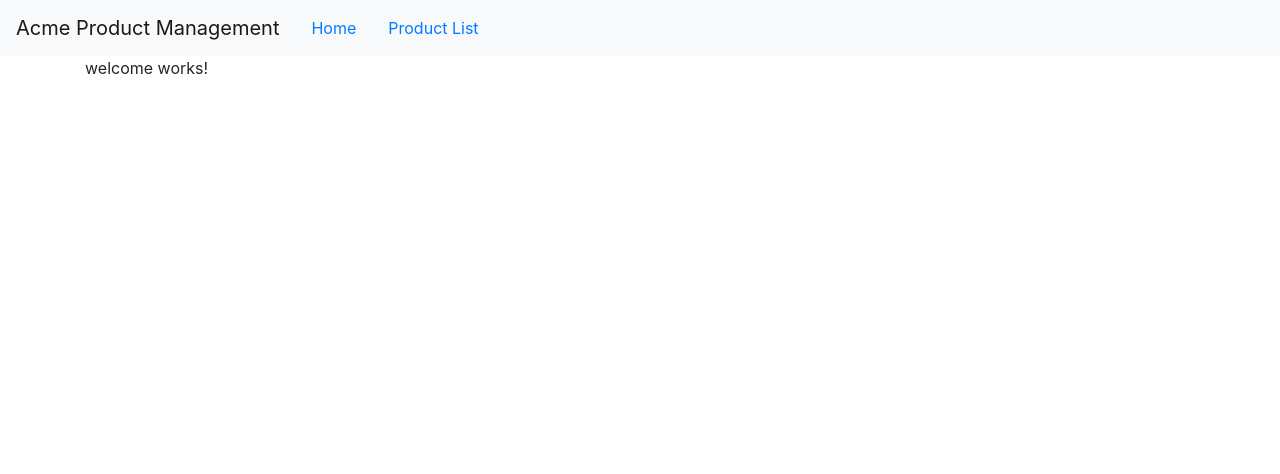
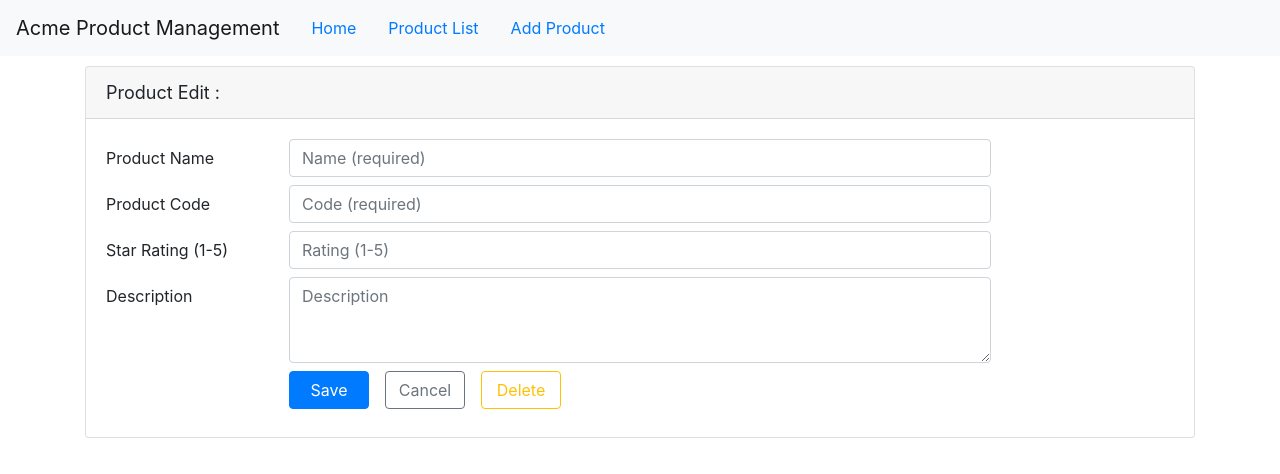
Before and after one commit to YoniWitz/ACME, an Angular app: page /products/0/edit in a window 1280 px wide. Before the commit this address led to /welcome. Shown: the top 474 px of the page. Built offline with nearby package versions, Linux system fonts and the light colour scheme.

Commit message:
changed a whole bunch of stuff

```diff
--- a/src/app/app.component.ts
+++ b/src/app/app.component.ts
@@ -8,6 +8,7 @@
       <ul class='nav nav-pills'>
         <li><a class='nav-link' [routerLink]="['/welcome']">Home</a></li>
         <li><a class='nav-link' [routerLink]="['/products']">Product List</a></li>
+        <li><a class='nav-link' [routerLink]="['/products/0/edit']">Add Product</a></li>
       </ul>
     </nav>
     <div class='container'>
--- a/src/app/app.module.ts
+++ b/src/app/app.module.ts
@@ -5,7 +5,7 @@
 
 import { AppComponent } from './app.component';
 import { WelcomeComponent } from './welcome/welcome.component';
-import { ProductModule } from './product/product.module'
+import { ProductModule } from './product/product.module';
 
 let arrayOfRoutes: Route[] = [
   { path: 'welcome', component: WelcomeComponent },
--- a/src/app/product/product-details/product-details.component.html
+++ b/src/app/product/product-details/product-details.component.html
@@ -44,7 +44,7 @@
                         <i class='fa fa-chevron-left'></i>Back
                     </button>
                     <button class="btn btn-outline-primary"
-                            [routerLink]="['/products', product.productId]">
+                            [routerLink]="['/products', product.productId, 'edit']">
                         Edit
                     </button>
                 </tr>
--- a/src/app/product/product-edit/product-edit.component.html
+++ b/src/app/product/product-edit/product-edit.component.html
@@ -1,6 +1,6 @@
 <div class="card">
     <div class="card-header">
-        {{pageTitle}} : {{product.productName}}
+        {{pageTitle}} :
     </div>
 
     <div class="card-body">
@@ -15,7 +15,17 @@
                            id="productNameId"
                            type="text"
                            placeholder="Name (required)"
-                           formControlName="productName" />
+                           formControlName="productName"
+                           [ngClass]="{'is-invalid': (productForm.get('productName').touched || productForm.get('productName').dirty) && !productForm.get('productName').valid }" />
+                    <span class="invalid-feedback">
+                        <span *ngIf="productForm.get('productName').errors?.required">
+                            Please enter product name.
+                        </span>
+                        <span
+                              *ngIf="productForm.get('productName').errors?.minlength || productForm.get('productName').errors?.maxlength">
+                            The product name must be longer than 3 characters and no longer than 50
+                        </span>
+                    </span>
                 </div>
             </div>
 
@@ -27,7 +37,13 @@
                            id="productCodeId"
                            type="text"
                            placeholder="Code (required)"
-                           formControlName="productCode" />
+                           formControlName="productCode"
+                           [ngClass]="{'is-invalid': (productForm.get('productCode').touched || productForm.get('productCode').dirty) && !productForm.get('productCode').valid }" />
+                    <span class="invalid-feedback">
+                        <span *ngIf="productForm.get('productCode').errors?.required">
+                            Please enter product code.
+                        </span>
+                    </span>
                 </div>
             </div>
 
@@ -38,9 +54,15 @@
                 <div class="col-md-8">
                     <input class="form-control"
                            id="starRatingId"
-                           type="text"
+                           type="number"
                            placeholder="Rating (1-5)"
-                           formControlName="starRating" />
+                           formControlName="starRating"
+                           [ngClass]="{'is-invalid': (productForm.get('starRating').touched || productForm.get('starRating').dirty) && !productForm.get('starRating').valid }" />
+                    <span class="invalid-feedback">
+                        <span *ngIf="productForm.get('starRating').errors?.range">
+                            Please enter rating between 1 and 5
+                        </span>
+                    </span>
                 </div>
             </div>
 
--- a/src/app/product/product-edit/product-edit.component.ts
+++ b/src/app/product/product-edit/product-edit.component.ts
@@ -1,47 +1,50 @@
 import { Component, OnInit } from '@angular/core';
-import { FormGroup, FormBuilder, Validators, ValidatorFn, AbstractControl } from '@angular/forms';
+import { FormGroup, FormBuilder, Validators } from '@angular/forms';
 import { ActivatedRoute, Router } from '@angular/router';
 import { IProduct } from 'src/app/shared/IProduct';
 import { ProductService } from 'src/app/shared/product.service';
-
-function range(minValue: number, maxValue: number): ValidatorFn {
-  return (c: AbstractControl): { [key: string]: boolean } | null => {
-    if (c.value != null && (isNaN(c.value) || c.value < minValue || c.value > maxValue)) {
-      return { 'range': true };
-    }
-
-    return null;
-  };
-}
+import {NumberValidators} from 'src/app/shared/number.validator';
 
 @Component({
   selector: 'pm-product-edit',
   templateUrl: './product-edit.component.html',
   styleUrls: ['./product-edit.component.css']
 })
+
 export class ProductEditComponent implements OnInit {
   id: number;
   product: IProduct;
   errorMessage: string = '';
   productForm: FormGroup;
   pageTitle = 'Product Edit';
+  sub: any;
 
   constructor(private route: ActivatedRoute, private productService: ProductService, private router: Router, private fb: FormBuilder) { }
 
   ngOnInit(): void {
-    this.id = +this.route.snapshot.paramMap.get('id');
-    this.productService.getProduct(this.id).subscribe({
-      next: product => {
-        this.product = product;
-      },
-      error: err => this.errorMessage = err
-    });
+    this.sub = this.route.paramMap.subscribe(
+      params => {
+        const id= +params.get('id');
+        this.productService.getProduct(id).subscribe({
+          next: product => {
+            this.product = product;
+          },
+          error: err => this.errorMessage = err
+        });
+      }
+    )
+
+
     this.productForm = this.fb.group({
-      productName: ['', [Validators.required, Validators.minLength(3), Validators.maxLength]],
+      productName: ['', [Validators.required, Validators.minLength(3), Validators.maxLength(50)]],
       productCode: ['', Validators.required],
-      starRating: ['', range(1,5)],
+      starRating: ['', NumberValidators.range(1,5)],
       description: ''
     })
+  }
+
+  ngOnDestroy(): void{
+    this.sub.unsubscribe();
   }
 
   deleteProduct(): void {
--- /dev/null
+++ b/src/app/product/product-edit/product-edit.guard.ts
@@ -0,0 +1,31 @@
+import { Injectable } from '@angular/core';
+import { CanActivate, ActivatedRouteSnapshot, RouterStateSnapshot, Router, CanDeactivate } from '@angular/router';
+import { Observable } from 'rxjs';
+import { ProductEditComponent } from './product-edit.component';
+
+@Injectable({
+  providedIn: 'root'
+})
+export class ProductEditGuard implements CanActivate, CanDeactivate<ProductEditComponent> {
+  constructor(private router: Router) { }
+
+  canActivate(
+    next: ActivatedRouteSnapshot,
+    state: RouterStateSnapshot): boolean {
+    let id = + next.url[1].path;
+    if (isNaN(id) || id < 0) {
+      this.router.navigate(['/products']);
+      return false;
+    }
+    return true;
+  }
+
+  canDeactivate(component: ProductEditComponent): boolean {
+    if (component.productForm.dirty) {
+      let productName = component.productForm.get('productName').value || 'New Product';
+      return confirm(`lose all changes done to ${productName}?`);
+    }
+    return true;
+  }
+
+}
--- a/src/app/product/product.module.ts
+++ b/src/app/product/product.module.ts
@@ -6,6 +6,7 @@
 import { ProductDetailsComponent } from './product-details/product-details.component';
 import { ProductEditComponent } from './product-edit/product-edit.component';
 import { ProductDetailsGuard } from './product-details/product-details.guard';
+import { ProductEditGuard } from './product-edit/product-edit.guard';
 
 import { SharedModule } from '../shared/shared.module';
 import { StarComponent } from '../shared/star/star.component';
@@ -16,11 +17,14 @@
   { path: 'products', component: ProductListComponent },
   {
     path: 'products/:id',
-    canActivate: [ProductDetailsGuard], component: ProductEditComponent
+    canActivate: [ProductDetailsGuard],
+    component: ProductDetailsComponent
   },
   {
-    path: 'product/:id',
-    canActivate: [ProductDetailsGuard], component: ProductDetailsComponent
+    path: 'products/:id/edit',
+    canDeactivate: [ProductEditGuard],
+    canActivate: [ProductEditGuard],
+     component: ProductEditComponent
   }
 ];
 
@@ -28,12 +32,11 @@
   declarations: [
     ProductListComponent,
     ProductDetailsComponent,
+    ProductEditComponent,
 
     StarComponent,
 
-    ConvertToSpacesPipe,
-
-    ProductEditComponent,
+    ConvertToSpacesPipe
   ],
   imports: [
     RouterModule.forChild(arrayOfRoutes),
--- a/src/app/product/products/product-list.component.html
+++ b/src/app/product/products/product-list.component.html
@@ -42,7 +42,7 @@
                                  style.margin.px={{imageMargin}}>
                         </td>
                         <td>
-                            <a [routerLink]="['/product', filteredProduct.productId]">
+                            <a [routerLink]="['/products', filteredProduct.productId]">
                                 {{filteredProduct.productName}}
                             </a>
                         </td>
@@ -55,7 +55,7 @@
                         </td>
                         <td>
                             <button class="btn btn-outline-primary btn-sm"
-                                    [routerLink]="['/products', filteredProduct.productId]">
+                                    [routerLink]="['/products', filteredProduct.productId, 'edit']">
                                 Edit
                             </button>
                         </td>
--- /dev/null
+++ b/src/app/shared/number.validator.ts
@@ -0,0 +1,13 @@
+import { AbstractControl, ValidatorFn } from "@angular/forms";
+
+export class NumberValidators{
+    static range(minValue: number, maxValue: number): ValidatorFn {
+        return (c: AbstractControl): { [key: string]: boolean } | null => {
+          if (c.value != null && (isNaN(c.value) || c.value < minValue || c.value > maxValue)) {
+            return { 'range': true };
+          }
+
+          return null;
+        };
+      }
+}
--- a/src/app/shared/product.service.ts
+++ b/src/app/shared/product.service.ts
@@ -25,6 +25,13 @@
         );
     }
 
+    deleteProduct(id: number) : Observable<IProduct | undefined>{
+        return this.http.delete<IProduct[]>(this.productUrl).pipe(
+            map((products: IProduct[]) => products.find(p => p.productId === id)),
+            catchError(this.handleError)
+        );
+    }
+
     private handleError(err: HttpErrorResponse) {
         let errorMessage = '';
         if (err.error instanceof ErrorEvent) {
```
Also changed, not shown: src/app/shared/shared.module.ts (line endings or trailing spaces).
